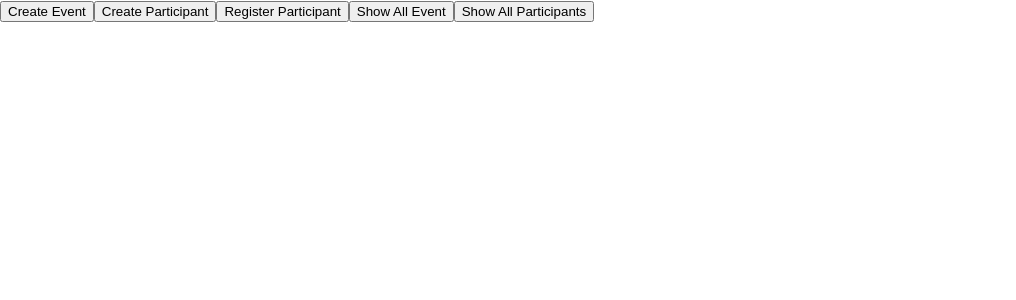
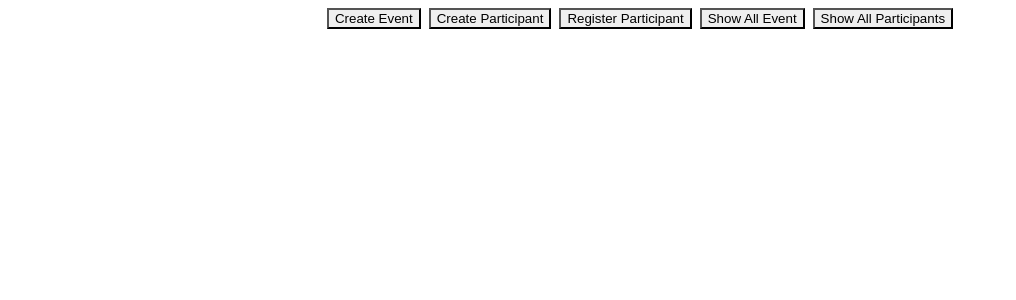
Before and after one commit to jdr161/CSDS-383-No-Names-Layered, a React (Create React App) app in the folder presentation-layer/: page / in a window 1280 px wide. Shown: the top 300 px of the page, without its empty margins (0-1016 px from the left). Built offline with nearby package versions, Linux system fonts and the light colour scheme; the HTML template or start-up script is replaced by a standard one.

Commit message:
Update UI for home page

```diff
--- a/presentation-layer/src/components/Page.js
+++ b/presentation-layer/src/components/Page.jsx
@@ -5,6 +5,7 @@ import CreateParticipantForm from './Forms/CreateParticipantForm'
 import RegisterParticipantForm from './Forms/RegisterParticipantForm'
 import EventsTable from './Tables/EventsTable'
 import ParticipantsTable from './Tables/ParticipantsTable'
+import { Container, Stack, HStack, Button, Flex } from "@chakra-ui/react"
 
 
 class Page extends Component {
@@ -19,8 +20,8 @@ class Page extends Component {
         }
     }
 
-    showComponent(name){
-        switch(name){
+    showComponent(name) {
+        switch (name) {
             case "showCreateEventForm":
                 this.setState({
                     showCreateEventForm: true,
@@ -73,23 +74,25 @@ class Page extends Component {
     }
     render() {
         const { showCreateEventForm, showCreateParticipantForm, showRegisterParticipantForm, showEventsTable, showParticipantsTable } = this.state
-        return(
-            <>
-            <div>
-                <button onClick={() => this.showComponent("showCreateEventForm")}>Create Event</button>
-                <button onClick={() => this.showComponent("showCreateParticipantForm")}>Create Participant</button>
-                <button onClick={() => this.showComponent("showRegisterParticipantForm")}>Register Participant</button>
-                <button onClick={() => this.showComponent("showEventsTable")}>Show All Event</button>
-                <button onClick={() => this.showComponent("showParticipantsTable")}>Show All Participants</button>
-            </div>
-            <div>
-                {showCreateEventForm && <CreateEventForm/>}
-                {showCreateParticipantForm && <CreateParticipantForm/>}
-                {showRegisterParticipantForm && <RegisterParticipantForm/>}
-                {showEventsTable && <EventsTable/>}
-                {showParticipantsTable && <ParticipantsTable/>}
-            </div>
-            </>
+        return (
+            <Container maxWidth={'100%'} height={'100%'} display={'flex'} justifyContent={'center'} mt={8}>
+                <Stack display={'flex'} justifyContent={'center'}>
+                    <HStack display={'flex'} justifyContent={'center'}>
+                        <Button onClick={() => this.showComponent("showCreateEventForm")}>Create Event</Button>
+                        <Button onClick={() => this.showComponent("showCreateParticipantForm")}>Create Participant</Button>
+                        <Button onClick={() => this.showComponent("showRegisterParticipantForm")}>Register Participant</Button>
+                        <Button onClick={() => this.showComponent("showEventsTable")}>Show All Event</Button>
+                        <Button onClick={() => this.showComponent("showParticipantsTable")}>Show All Participants</Button>
+                    </HStack>
+                    <Flex>
+                        {showCreateEventForm && <CreateEventForm />}
+                        {showCreateParticipantForm && <CreateParticipantForm />}
+                        {showRegisterParticipantForm && <RegisterParticipantForm />}
+                        {showEventsTable && <EventsTable />}
+                        {showParticipantsTable && <ParticipantsTable />}
+                    </Flex>
+                </Stack>
+            </Container>
         )
     }
 } export default Page
```
